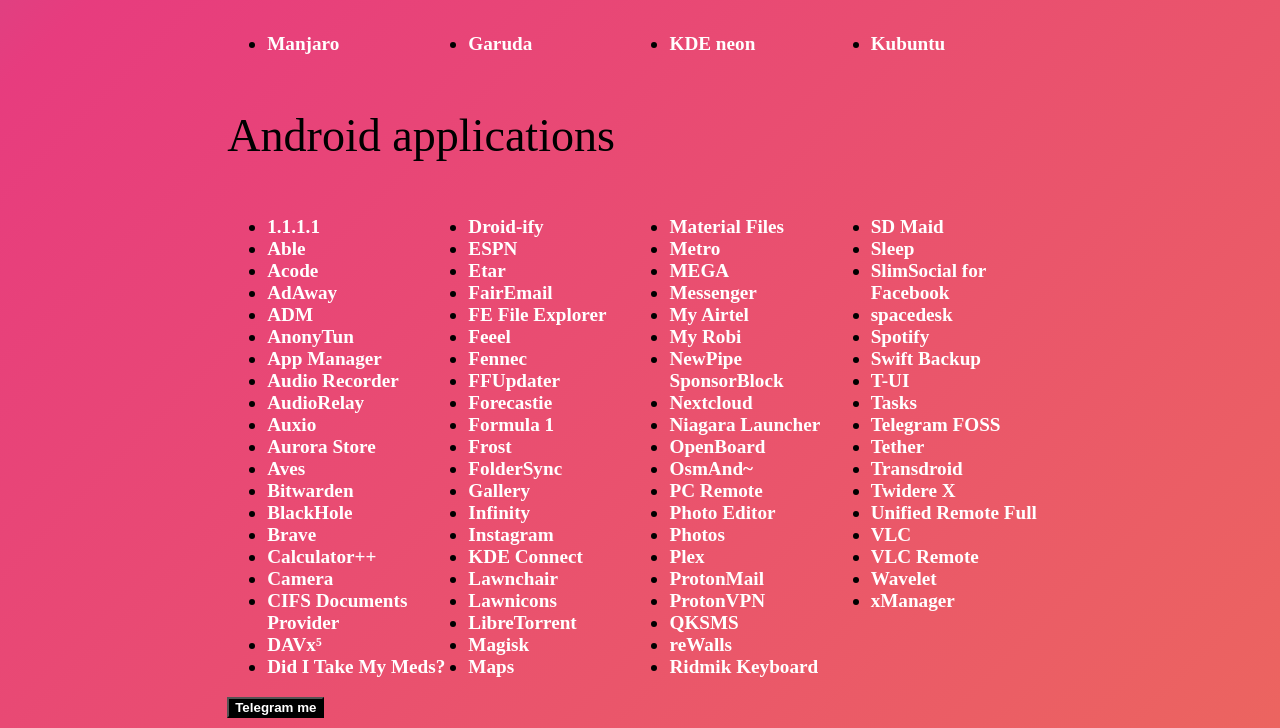
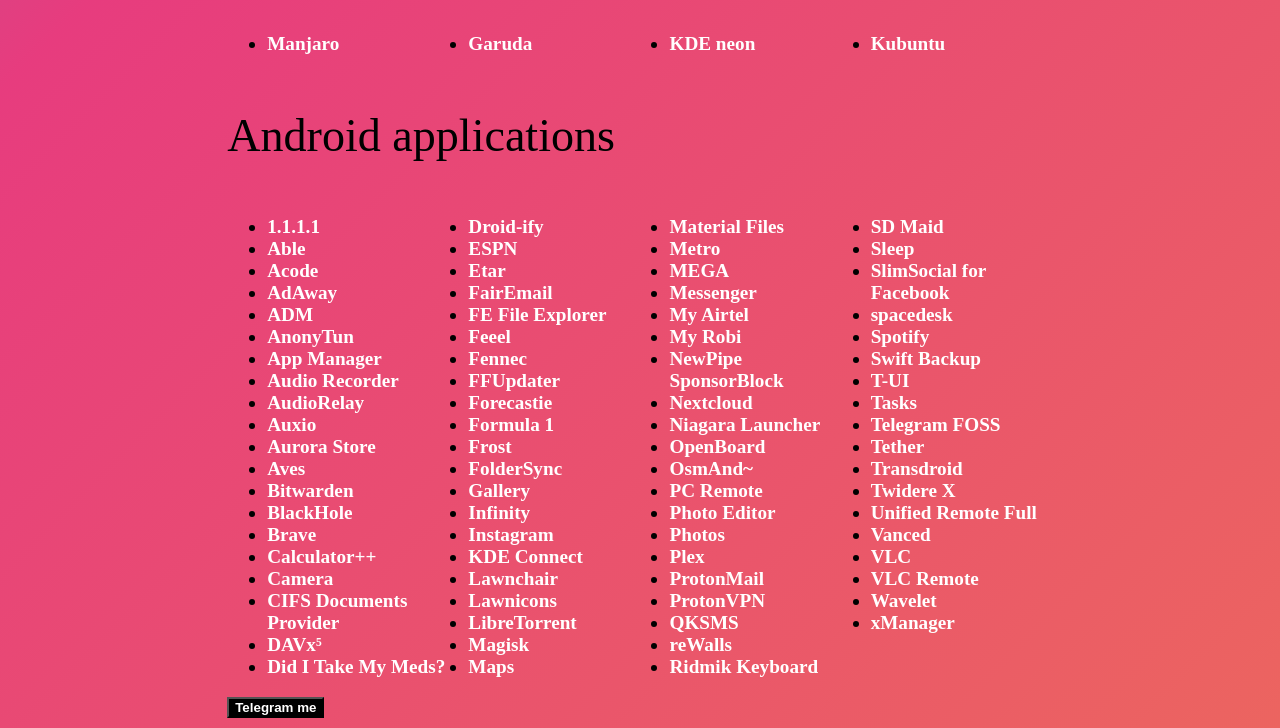
Before and after one commit to oresafa/oresafa.github.io, a plain HTML site: page index.html in a window 1280 px wide. Shown: the part 723-1451 px from the top of the page. Drawn offline with Linux system fonts and the light colour scheme.

Commit message:
Update index.html

```diff
--- a/index.html
+++ b/index.html
@@ -259,6 +259,7 @@
                     <li> <a href="https://f-droid.org/en/packages/org.transdroid.full/">Transdroid</a>
                     <li> <a href="https://f-droid.org/en/packages/com.twidere.twiderex/">Twidere X</a>
                     <li> <a href="https://forum.mobilism.me/search.php?keywords=Unified+remote&sr=topics&sf=titleonly">Unified Remote Full</a>
+                   <li> <a href="https://drive.google.com/drive/folders/1H8l4eJ5CuKjHYq3jJ7gU_cxpldE4UtKg?usp=sharing">Vanced<a>
                     <li> <a href="https://f-droid.org/en/packages/org.videolan.vlc/">VLC</a>
                     <li> <a href="https://play.google.com/store/apps/details?id=jbscript.vlcremote">VLC Remote</a>
                     <li> <a href="https://play.google.com/store/apps/details?id=com.pittvandewitt.wavelet">Wavelet</a>
```
